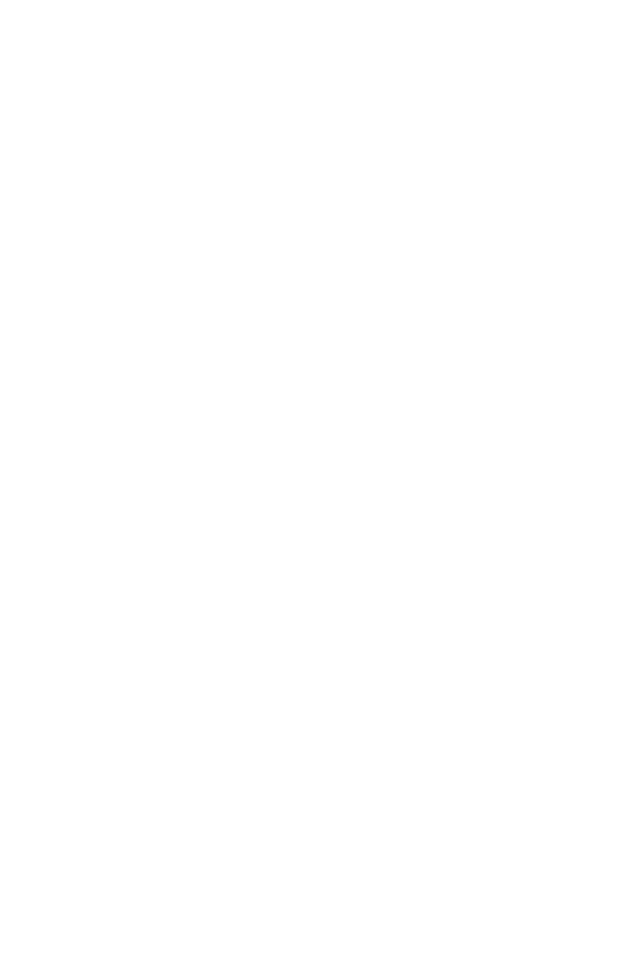
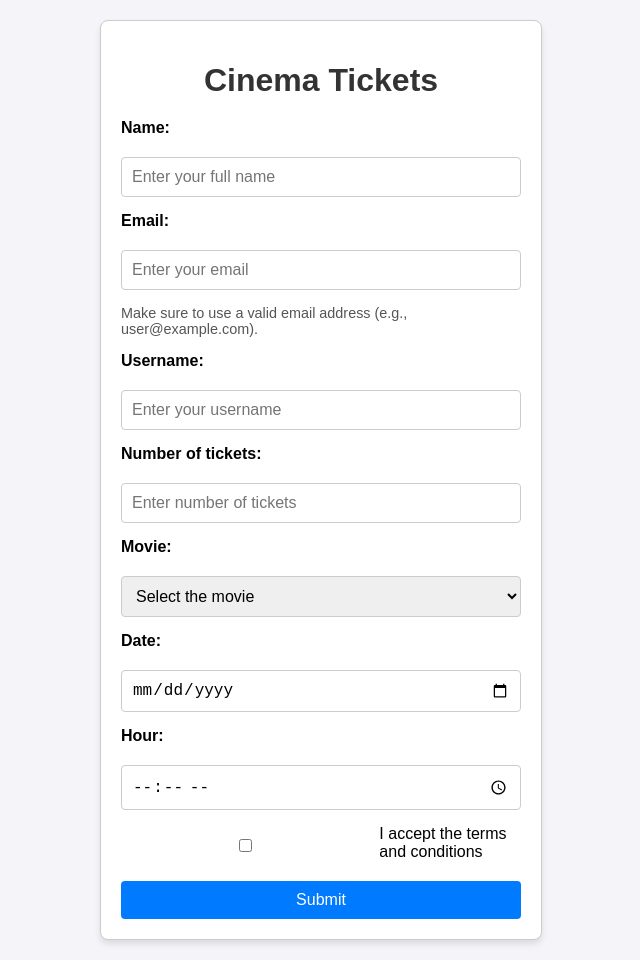
Before and after one commit to crisilto/opo-tech, a plain HTML site: page FIC/html/more-exercises/02-forms/03-validations.html in a window 1280 px wide. Shown: the whole page, without its empty margins (319-959 px from the left). Before the commit the page ends 800 px from the top, so only its background shows below. Drawn offline with Linux system fonts and the light colour scheme.

Commit message:
Validations: pattern, min, max, placeholder attributes

```diff
--- a/FIC/html/more-exercises/02-forms/03-validations.html
+++ b/FIC/html/more-exercises/02-forms/03-validations.html
@@ -4,3 +4,173 @@
     Agrega atributos como required, min, max, y pattern para validar los campos de tus formularios.
     Usa el atributo placeholder para dar pistas al usuario.
 -->
+
+<!DOCTYPE html>
+<html lang="en">
+  <head>
+    <meta http-equiv="Content-Type" content="text/html;charset=UTF-8" />
+    <meta name="viewport" content="width=device-width, initial-scale=1.0" />
+    <title>Advanced Form</title>
+    <style>
+      body {
+        font-family: Arial, Helvetica, sans-serif;
+        margin: 0;
+        padding: 0;
+        background-color: #f4f4f9;
+        display: flex;
+        justify-content: center;
+        align-items: center;
+      }
+
+      .form-container {
+        margin: 20px 0;
+        width: 100%;
+        max-width: 400px;
+        padding: 20px;
+        border: 1px solid #ccc;
+        border-radius: 8px;
+        background-color: #fff;
+        box-shadow: 0 4px 6px rgba(0, 0, 0, 0.1);
+      }
+
+      h1 {
+        text-align: center;
+        margin-bottom: 20px;
+        color: #333;
+      }
+
+      form {
+        display: flex;
+        flex-direction: column;
+        gap: 15px;
+      }
+
+      label {
+        font-weight: bold;
+        margin-bottom: 5px;
+      }
+
+      input,
+      select,
+      button {
+        width: 100%;
+        padding: 10px;
+        font-size: 1rem;
+        border: 1px solid #ccc;
+        border-radius: 4px;
+        box-sizing: border-box;
+      }
+
+      input:focus,
+      select:focus {
+        outline: 2px solid #007bff;
+        border-color: #007bff;
+      }
+
+      button {
+        background-color: #007bff;
+        color: white;
+        border: none;
+        cursor: pointer;
+        padding: 10px 15px;
+        border-radius: 4px;
+      }
+
+      button:hover {
+        background-color: #0056b3;
+      }
+
+      .checkbox-container {
+        display: flex;
+        align-items: center;
+        gap: 10px;
+      }
+
+      .checkbox-container label {
+        font-weight: normal;
+      }
+
+      p {
+        font-size: 0.9rem;
+        color: #555;
+        margin: 0;
+      }
+    </style>
+  </head>
+
+  <body>
+    <div class="form-container">
+      <header>
+        <h1>Cinema Tickets</h1>
+      </header>
+      <main>
+        <form>
+          <!--name with pattern attribute-->
+          <label for="name">Name:</label>
+          <input
+            type="text"
+            id="name"
+            pattern="[a-zA-Z\s]{2,30}"
+            title="Name must contain only letters and spaces, and be between 2 and 30 characters long"
+            placeholder="Enter your full name"
+            required
+          />
+
+          <label for="email">Email:</label>
+          <input
+            type="email"
+            id="email"
+            placeholder="Enter your email"
+            aria-describedby="email-info"
+            required
+          />
+          <p id="email-info">
+            Make sure to use a valid email address (e.g., user@example.com).
+          </p>
+
+          <!--username with pattern attribute-->
+          <label for="username">Username:</label>
+          <input
+            type="text"
+            id="username"
+            pattern="[a-zA-Z0-9]{4,12}"
+            title="Username must be between 4 and 12 characters, and only contain letters or numbers"
+            placeholder="Enter your username"
+            required
+          />
+
+          <label for="number-tickets">Number of tickets:</label>
+          <input
+            type="number"
+            id="number-tickets"
+            min="1"
+            max="20"
+            placeholder="Enter number of tickets"
+            required
+          />
+
+          <label for="movie">Movie:</label>
+          <select name="movie" id="movie" required>
+            <option value="" disabled selected>Select the movie</option>
+            <option value="up">Up</option>
+            <option value="oppenheimer">Oppenheimer</option>
+            <option value="butterfly">Butterfly Effect</option>
+          </select>
+
+          <label for="date">Date:</label>
+          <input type="date" name="date" id="date" required />
+
+          <label for="hour">Hour:</label>
+          <input type="time" name="hour" id="hour" required />
+
+          <div class="checkbox-container">
+            <input type="checkbox" name="terms" id="terms" required />
+            <label for="terms">I accept the terms and conditions</label>
+          </div>
+
+          <button type="submit">Submit</button>
+        </form>
+      </main>
+    </div>
+  </body>
+</html>
```
